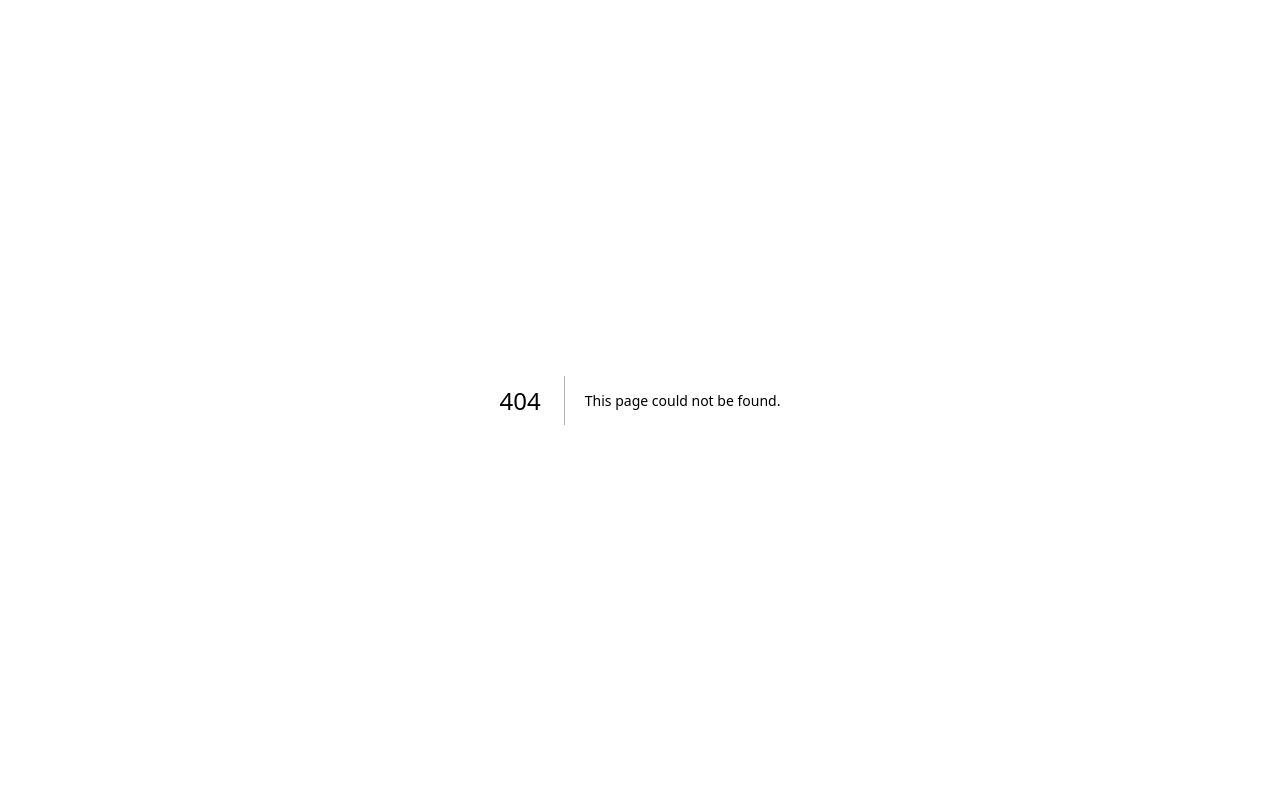
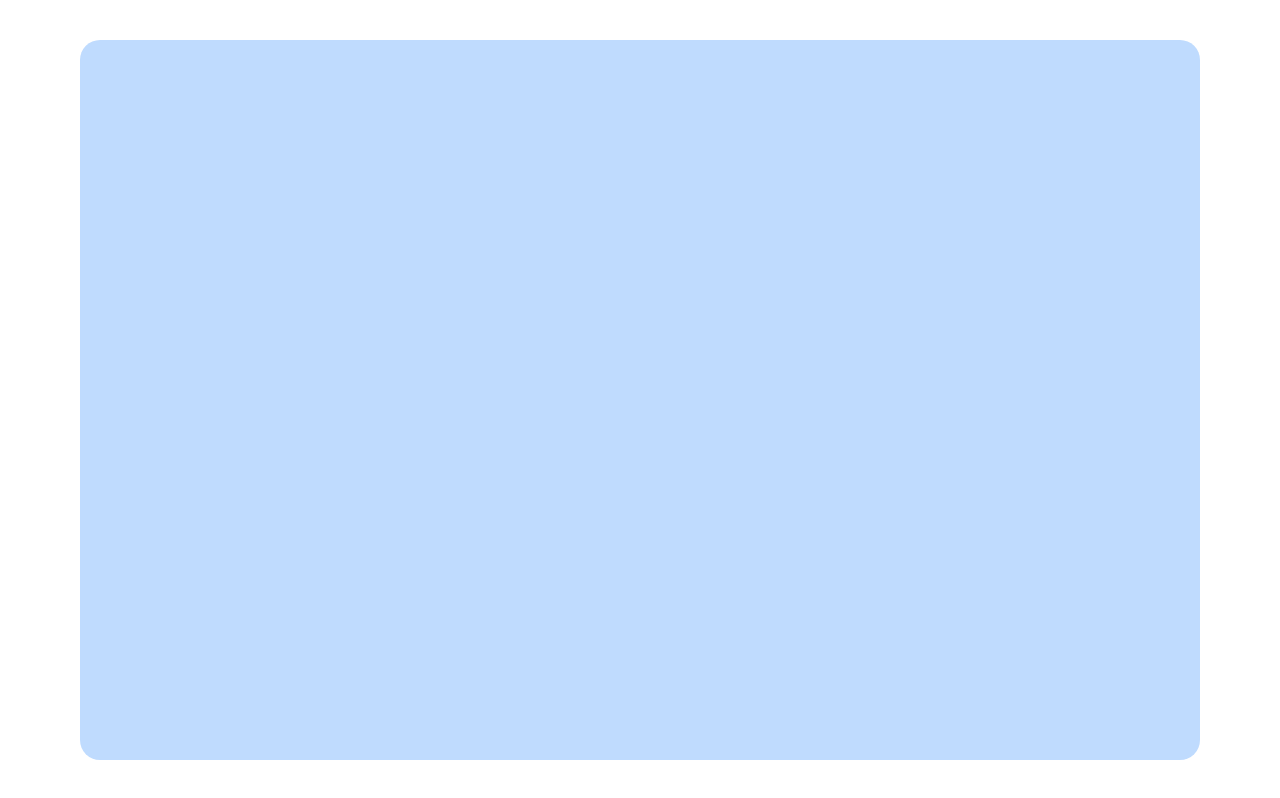
Before and after one commit to AshrafAKRahman/bridging_barriers, a Next.js app: page /CreateProfileTwo in a window 1280 px wide. Before the commit this address had no page. Built offline with nearby package versions, Linux system fonts and the light colour scheme.

Commit message:
finished the CreateFormOne page with added link to already have an account and created Form Component

```diff
--- /dev/null
+++ b/components/form/Form.jsx
@@ -0,0 +1,19 @@
+const Form = ({ children, onSubmit }) => {
+  return (
+    <form
+      onSubmit={onSubmit}
+      className="bg-blue-200 rounded-lg p-8 mt-10 sm:mx-5 md:mx-20 lg:ml-20 lg:mr-20"
+      style={{
+        height: "90vh",
+        flex: 1,
+        borderRadius: "20px",
+        paddingTop: "5px",
+        paddingBottom: "5px",
+      }}
+    >
+      {children}
+    </form>
+  );
+};
+
+export default Form;
--- a/pages/CreateProfileOne.jsx
+++ b/pages/CreateProfileOne.jsx
@@ -1,6 +1,7 @@
 import NormalButton from "@/components/buttons/NormalButton";
 import Header from "@/components/header/Header";
 import { useState } from "react";
+import Link from "next/link";
 
 export default function EmailForm() {
   const [email, setEmail] = useState("");
@@ -51,8 +52,15 @@ export default function EmailForm() {
             />
           </div>
         </div>
+        <div className="mt-10">
+          <p className="text-blue-500 underline font-sans">
+            Already have an account? <Link href="/login">Login here</Link>
+          </p>
+        </div>
         <div className="mt-20">
-          <NormalButton text="Next" />
+          <Link href="/CreateProfileTwo">
+            <NormalButton text="Next" />
+          </Link>
         </div>
       </form>
     </div>
--- /dev/null
+++ b/pages/CreateProfileTwo.jsx
@@ -0,0 +1,94 @@
+// import { useState } from "react";
+// import NormalButton from "@/components/buttons/NormalButton";
+// import Link from "next/link";
+// import Header from "@/components/header/Header";
+
+// export default function CreateProfileForm() {
+//   const [firstName, setFirstName] = useState("");
+//   const [surname, setSurname] = useState("");
+//   const [mobileNumber, setMobileNumber] = useState("");
+//   const [isCheckedOne, setIsCheckedOne] = useState(false);
+//   const [isCheckedTwo, setIsCheckedTwo] = useState(false);
+
+//   const handleSubmit = (e) => {
+//     e.preventDefault();
+//     console.log("Your details have been submitted");
+//   };
+
+//   return (
+//     <div className="flex flex-col items-center justify-center h-screen">
+//       <form
+//         onSubmit={handleSubmit}
+//         className="bg-blue-200 rounded-lg p-8 mt-10 sm:mx-5 md:mx-20 lg:ml-20 lg:mr-20"
+//         style={{
+//           flex: 1,
+//           borderRadius: "20px",
+//           paddingTop: "5px",
+//           paddingBottom: "5px",
+//         }}
+//       >
+//         <div className="mb-10">
+//           <Header
+//             titleClassName="text-3xl absolute left:40 md:left-20 top-40 transform translate-x-6 translate-y-58 text-black"
+//             title="Enter your details"
+//           />
+//         </div>
+//         <div className="flex flex-col space-y-4">
+//           <input
+//             className="border rounded p-2"
+//             type="text"
+//             placeholder="Enter your first name"
+//             value={firstName}
+//             onChange={(e) => setFirstName(e.target.value)}
+//           />
+//           <input
+//             className="border rounded p-2"
+//             type="text"
+//             placeholder="Enter your surname"
+//             value={surname}
+//             onChange={(e) => setSurname(e.target.value)}
+//           />
+//           <input
+//             className="border rounded p-2"
+//             type="text"
+//             placeholder="Enter your mobile number"
+//             value={mobileNumber}
+//             onChange={(e) => setMobileNumber(e.target.value)}
+//           />
+//           <label className="flex items-center space-x-2">
+//             <input
+//               type="checkbox"
+//               checked={isCheckedOne}
+//               onChange={(e) => setIsCheckedOne(e.target.checked)}
+//             />
+//             <span>Send me emails and I wish to subscribe to newsletters</span>
+//           </label>
+//           <label className="flex items-center space-x-2">
+//             <input
+//               type="checkbox"
+//               checked={isCheckedTwo}
+//               onChange={(e) => setIsCheckedTwo(e.target.checked)}
+//             />
+//             <span>
+//               Privacy, terms and conditions data agreement Lorem ipsum...
+//             </span>
+//           </label>
+//           <div className="flex justify-between mt-10">
+//             <Link href="/previousPagePath">
+//               <NormalButton text="Previous" />
+//             </Link>
+//             <Link href="/nextPagePath">
+//               <NormalButton text="Next" />
+//             </Link>
+//           </div>
+//         </div>
+//       </form>
+//     </div>
+//   );
+// }
+import Form from "@/components/form/form";
+
+const CreateProfileTwo = () => {
+  return <Form />;
+};
+export default CreateProfileTwo;
```
